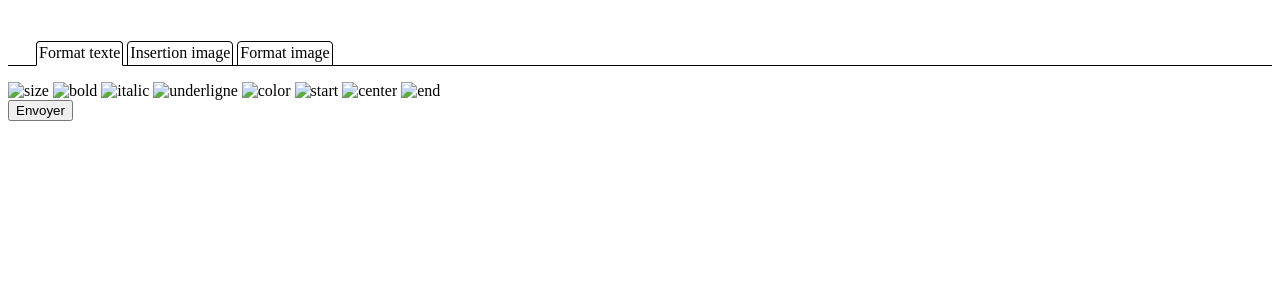
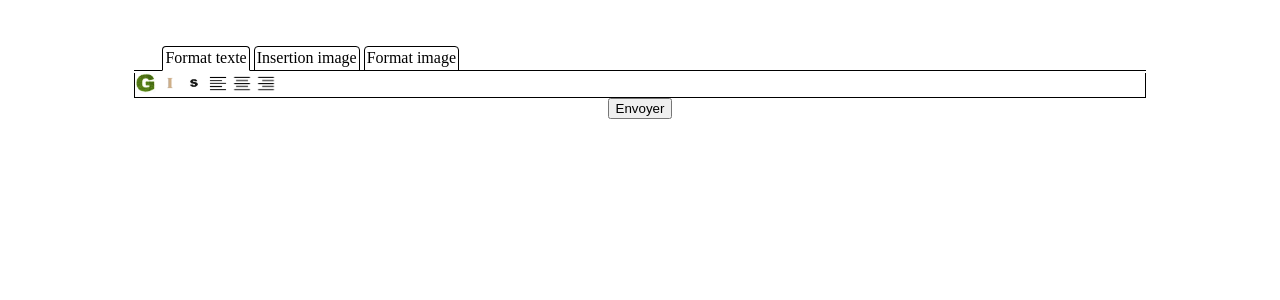
Before and after one commit to samuel-durand/blog-js, a PHP site: page /creation-article.php in a window 1280 px wide. Shown: the top 300 px of the page. Run offline with PHP 8.4, Linux system fonts and the light colour scheme.

Commit message:
html : adding images. css : change the size of the images

```diff
--- a/creation-article.php
+++ b/creation-article.php
@@ -12,7 +12,7 @@
 <body>
 
     <main>
-        <div>
+        <div id="article">
 
             <div id="menu">
                 <ul id="tabs">
@@ -26,14 +26,12 @@
 
             <div id="tools">
                 <div id="tools-text">
-                    <img src="" alt="size">
-                    <img src="" alt="bold">
-                    <img src="" alt="italic">
-                    <img src="" alt="underligne">
-                    <img src="" alt="color">
-                    <img src="" alt="start">
-                    <img src="" alt="center">
-                    <img src="" alt="end">
+                    <img src="img/g-herbe.jpg" alt="bold">
+                    <img src="img/i-color.jpg" alt="italic">
+                    <img src="img/s.png" alt="underligne">
+                    <img src="img/gauche.png" alt="start">
+                    <img src="img/center.png" alt="center">
+                    <img src="img/droite.png" alt="end">
                 </div>
 
                 <!-- <div id="insert-image">
--- a/css/toolbar.css
+++ b/css/toolbar.css
@@ -1,3 +1,16 @@
+#article {
+    width: 80%;
+    display: flex;
+    flex-direction: column;
+}
+
+main {
+    display: flex;
+    flex-direction: column;
+    align-items: center;
+}
+
+/* Onglet */
 #tabs {
     border-bottom: 1px solid black;
     margin-top: 1%;
@@ -19,3 +32,17 @@
     border-bottom: 1px solid #fff;
     background-color: #fff;
 }
+
+#menu {
+    height: 65px;
+}
+
+/* Bar */
+img {
+    width: 2%;
+}
+
+#tools-text {
+    border: 1px solid;
+    border-top: 1px white;
+}
```
